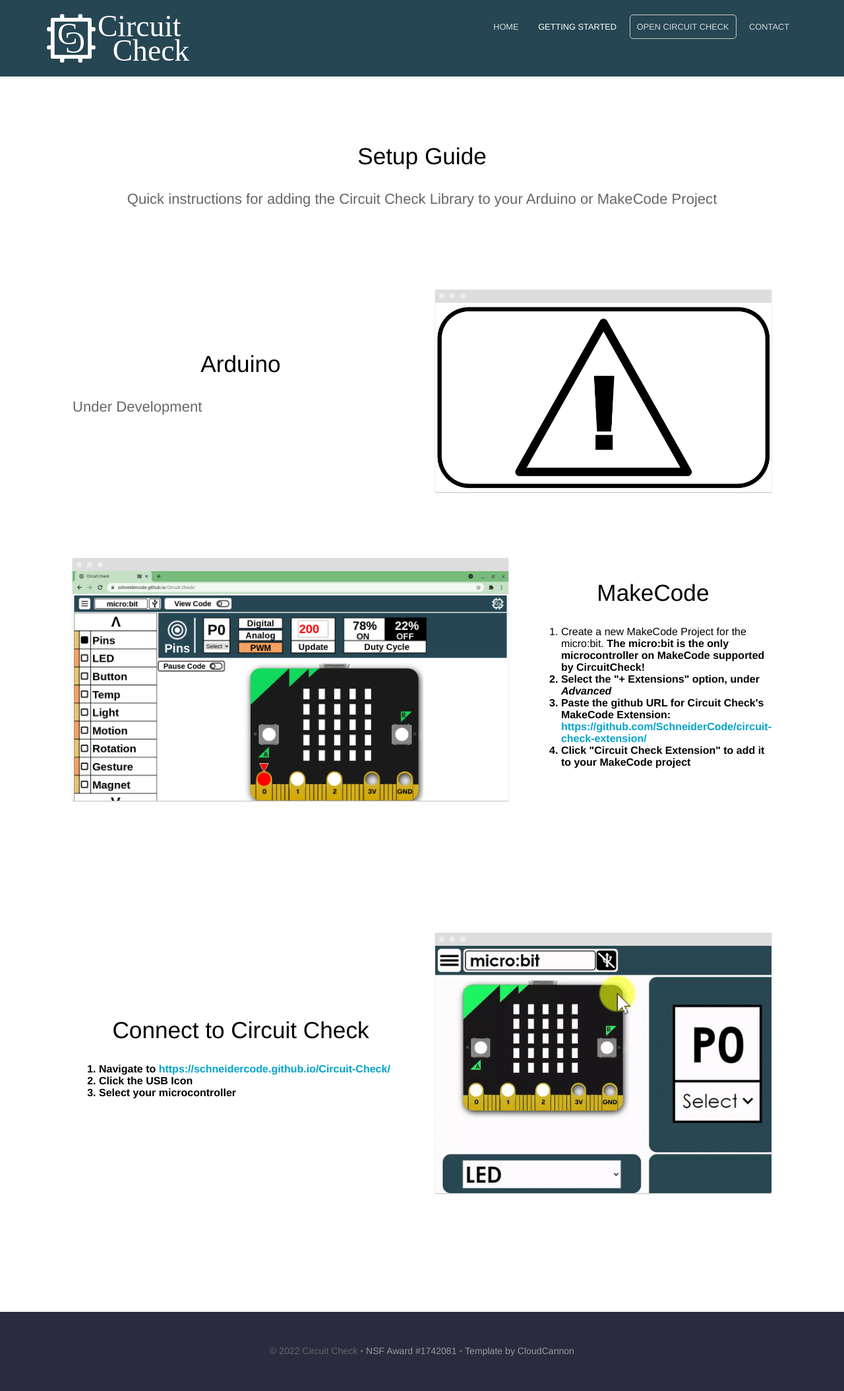
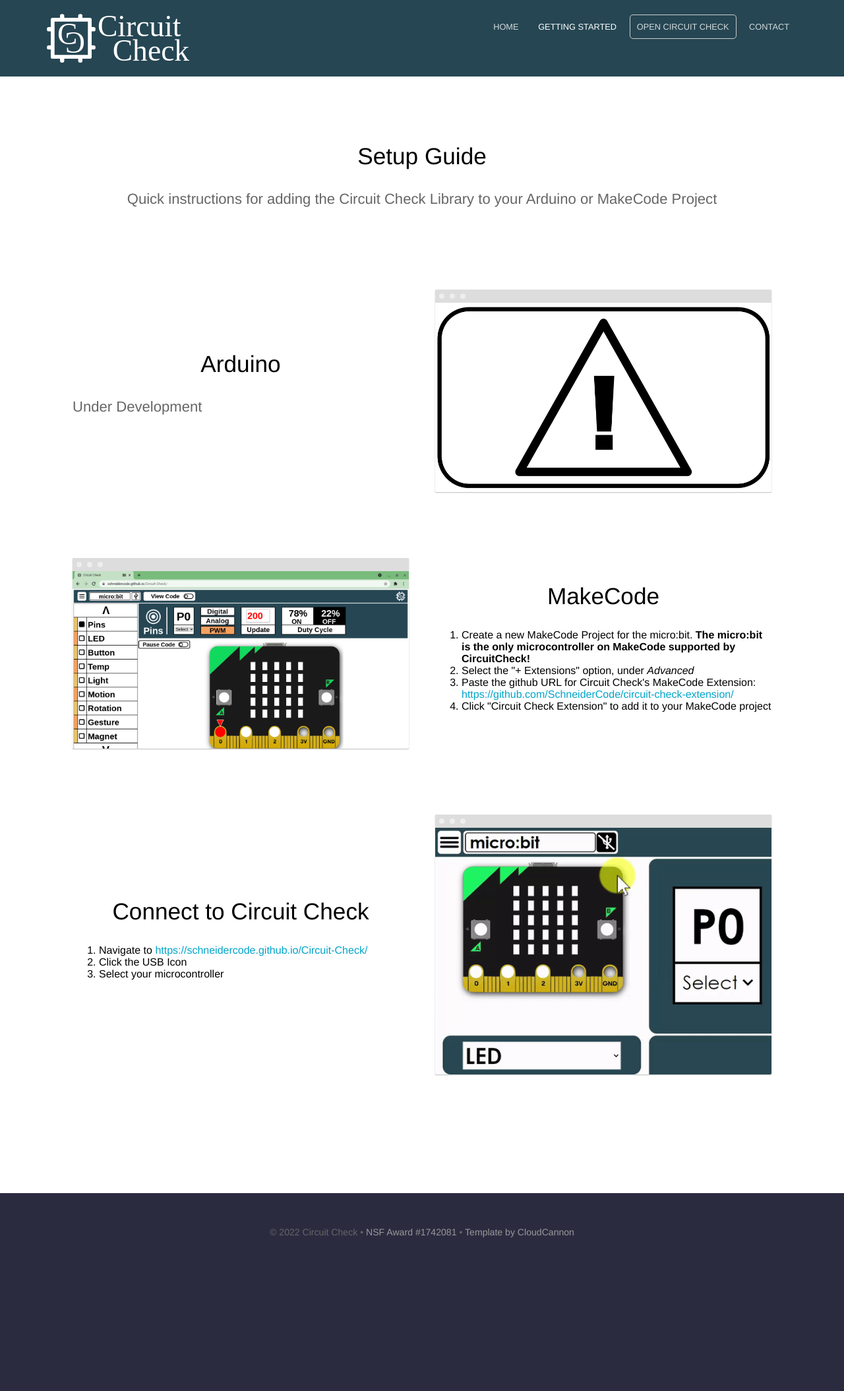
Before and after one commit to SchneiderCode/Circuit-Check-Web, a Jekyll site: the page built from setup.html, in a window 1280 px wide. Shown: the whole page at 66% size. Built offline with Jekyll 4.4.1, drawn with Linux system fonts in a browser that asks for light colours; after the commit the page ends 1929 px from its top, so only the background shows below that.

```diff
--- a/setup.html
+++ b/setup.html
@@ -21,7 +21,7 @@ description: Quick instructions for adding the Circuit Check Library to your Ard
 			<div class="text editable">
 				<h2>MakeCode</h2>
 				<ol>
-					<li>Create a new MakeCode Project for the micro:bit. <b>The micro:bit is the only microcontroller on MakeCode supported by CircuitCheck!<b></li>
+					<li>Create a new MakeCode Project for the micro:bit. <b>The micro:bit is the only microcontroller on MakeCode supported by CircuitCheck!</b></li>
 					<li>Select the "+ Extensions" option, under <i>Advanced</i></li>
 					<li>Paste the github URL for Circuit Check's MakeCode Extension: <a href="https://github.com/SchneiderCode/circuit-check-extension/">https://github.com/SchneiderCode/circuit-check-extension/</a></li>
 					<li>Click "Circuit Check Extension" to add it to your MakeCode project </li>
```
